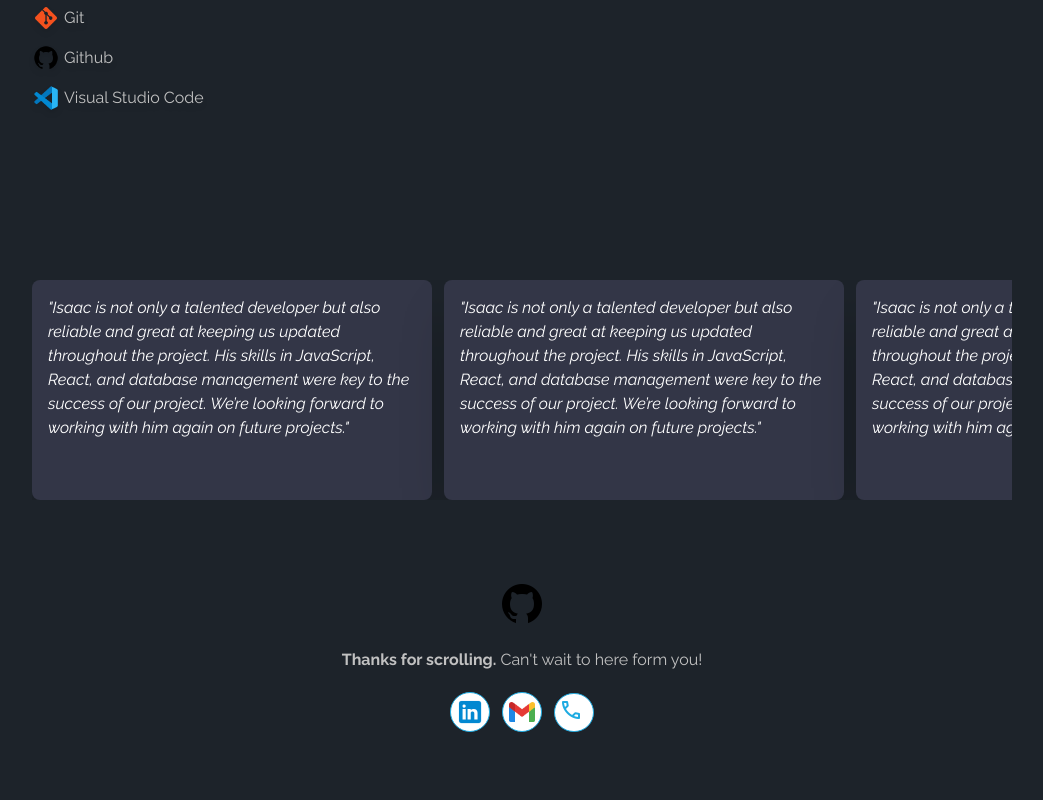
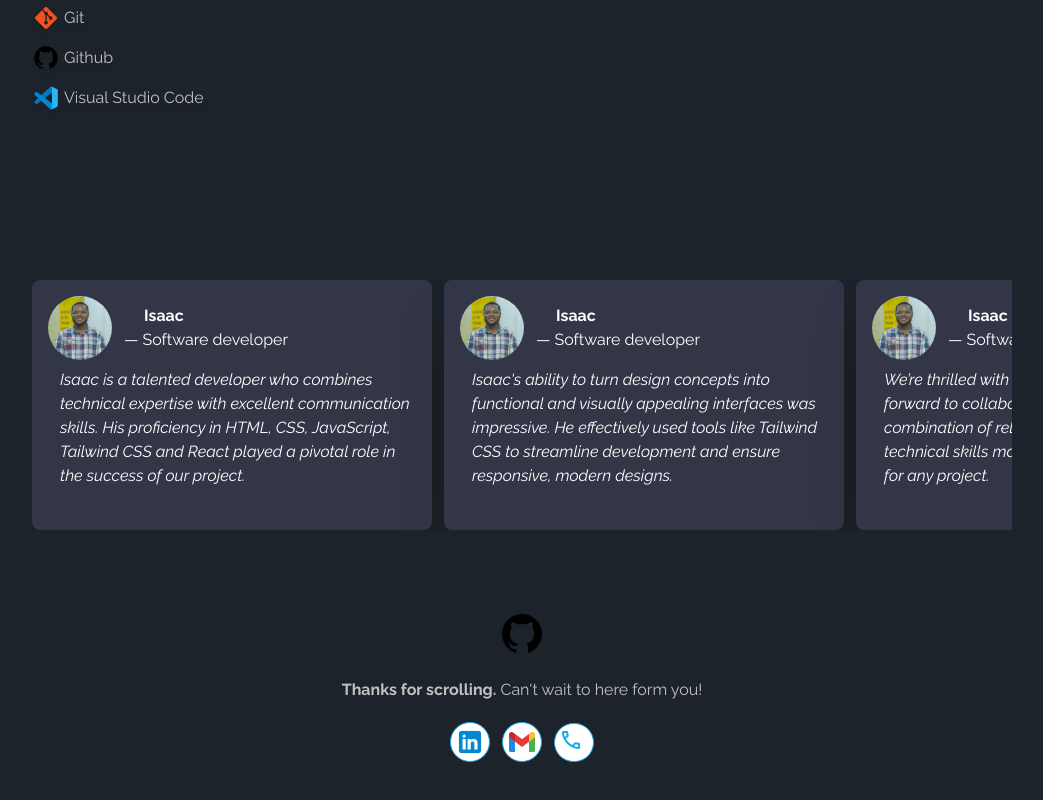
Before and after one commit to Isaac-8080/react-portfolio, a React (Vite) app: page / in a window 1280 px wide. Shown: the part 2553-3353 px from the top of the page, without its empty margins (118-1161 px from the left). Built offline with nearby package versions, Linux system fonts and the light colour scheme; a web font is replaced by a local one.

Commit message:
Reviews updated

```diff
--- a/src/components/Reviews/Review.jsx
+++ b/src/components/Reviews/Review.jsx
@@ -13,10 +13,35 @@ const Review = () => {
           <h3 className="font-black text-3xl">Reviews</h3>
         </div>
 
-        <div className="carousel flex flex-row overflow-x-auto scrollbar-hidden items-center gap-3 mt-5">
-          <ReviewItem />
-          <ReviewItem />
-          <ReviewItem />
+        <div className="flex flex-row overflow-x-auto scrollbar-hidden items-center gap-3 mt-5">
+          <ReviewItem
+          image="./images/image1.jpeg"
+          name="Isaac"
+          profession="Software developer"
+          text="Isaac is a talented developer who combines technical expertise with excellent communication skills. His proficiency in HTML, CSS, JavaScript, Tailwind CSS and React played a pivotal role in the success of our project."
+          />
+
+          <ReviewItem
+          image="./images/image1.jpeg"
+          name="Isaac"
+          profession="Software developer"
+          text="Isaac's ability to turn design concepts into functional and visually appealing interfaces was impressive. He effectively used tools like Tailwind CSS to streamline development and ensure responsive, modern designs."
+          />
+
+          <ReviewItem
+          image="./images/image1.jpeg"
+          name="Isaac"
+          profession="Software developer"
+          text="We’re thrilled with the results of his work and look forward to collaborating with him again. Isaac's combination of reliability, professionalism, and technical skills makes him an invaluable partner for any project."
+          />
+
+          <ReviewItem
+          image="./images/image1.jpeg"
+          name="Isaac"
+          profession="Software developer"
+          text="What truly sets Isaac apart is his dedication to continuous improvement and problem-solving. He approaches challenges with creativity and determination, ensuring that every solution aligns with project goals."
+          />
+
         </div>
 
         {/* <div className="flex flex-row items-center justify-center gap-3 text-red-500">
--- a/src/components/Reviews/ReviewItem.jsx
+++ b/src/components/Reviews/ReviewItem.jsx
@@ -1,12 +1,23 @@
 import React from 'react'
 
-const ReviewItem = () => {
+const ReviewItem = (props) => {
   return (
     <>
+      {/* <div> */}
 
-      <div className="flex-none w-[400px] h-[220px] p-4 rounded-lg bg-secondaryColor text-[#FFFFFF] md:shadow-2xl italic">
-        "Isaac is not only a talented developer but also reliable and great at keeping us updated throughout the project. His skills in JavaScript, React, and database management were key to the success of our project. We’re looking forward to working with him again on future projects."
+      <div className="flex-none w-[400px] h-[250px] my-auto p-4 rounded-lg bg-secondaryColor text-[#FFFFFF] md:shadow-2xl">
+        <div className='flex flex-col gap-2'>
+          <div className='flex flex-row gap-3 items-center'>
+            <img src={props.image} className='w-16 h-fit bg-white rounded-full' />
+            <div>
+              <p className='ml-5 font-bold'>{props.name}</p>
+              <p className=''>{'— ' + props.profession}</p>
+            </div>
+          </div>
+          <span className='italic pl-3'>{props.text}</span>
+        </div>
       </div>
+      {/* </div> */}
 
     </>
   )
```
